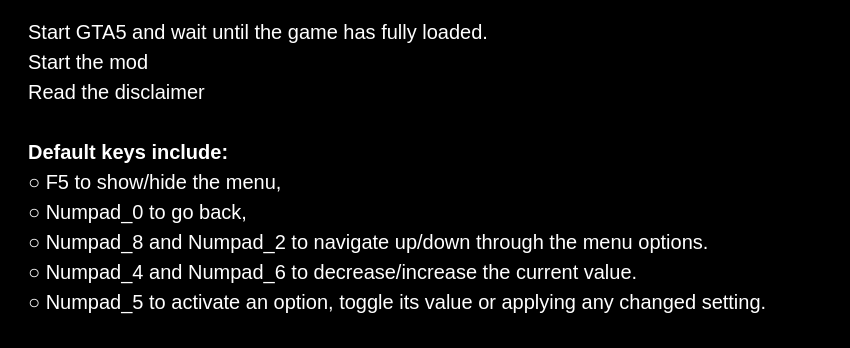
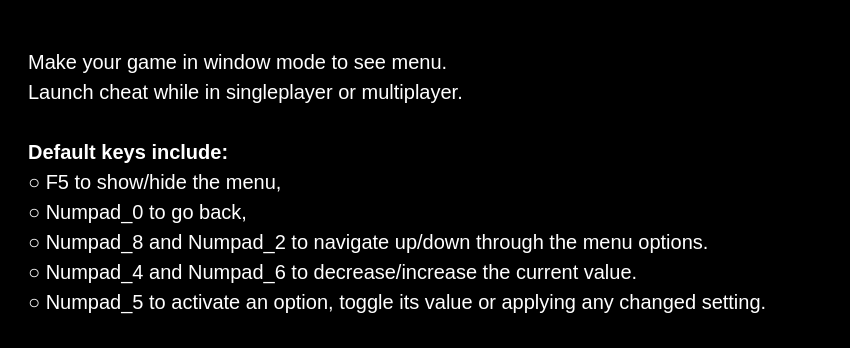
Before and after one commit to frshmk/repo, a plain HTML site: page web/tg/post/modest.html in a window 1280 px wide. Shown: the part 659-1007 px from the top of the page, without its empty margins (0-850 px from the left). Drawn offline with Linux system fonts and the light colour scheme.

Commit message:
Update modest.html

```diff
--- a/web/tg/post/modest.html
+++ b/web/tg/post/modest.html
@@ -16,9 +16,9 @@
         <h1 class="title">Kiddion's Modest External Menu</h1>
         <p class="description">Popular external menu for GTA Online.</p>
         <h1 class="title">Usage</h1>
-        <p class="description">Start GTA5 and wait until the game has fully loaded.
-            <br>Start the mod
-            <br>Read the disclaimer
+        <p class="description">
+            <br>Make your game in window mode to see menu.
+            <br>Launch cheat while in singleplayer or multiplayer.
             <br>
             <br><b>Default keys include:</b>
             <br>○ F5 to show/hide the menu,
```
